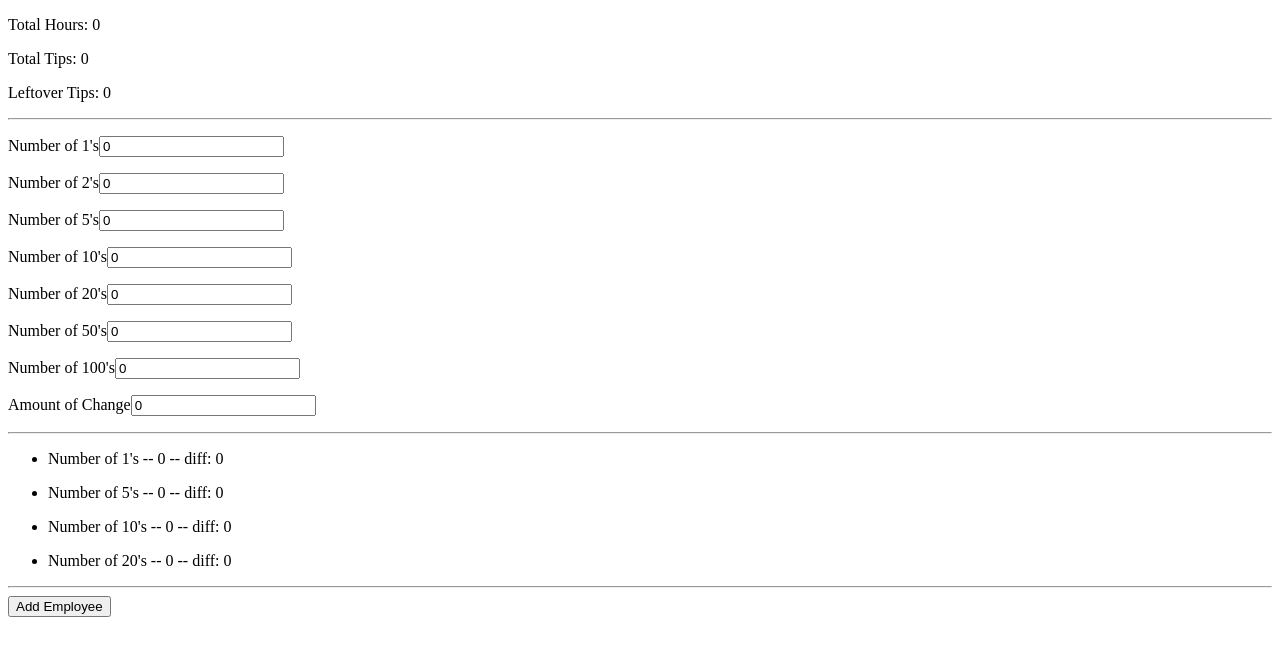
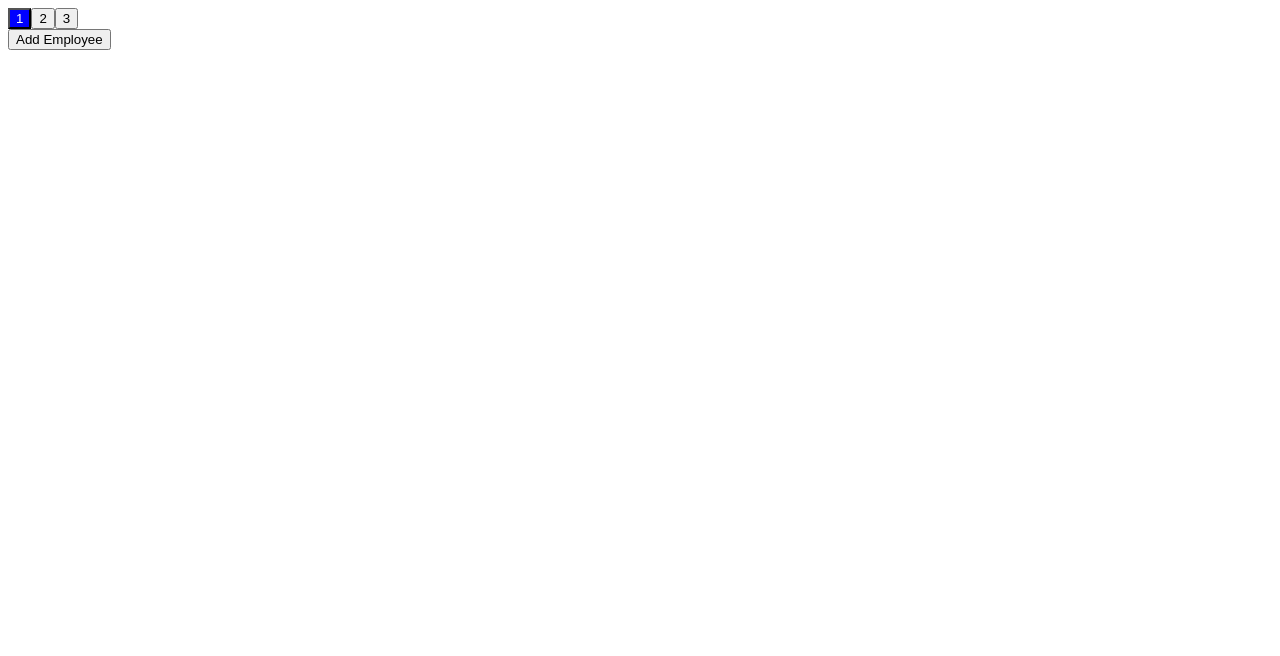
Before and after one commit to AlyxMoon/Simple-Tip-Distribution-Calculator, a Vue app: page / in a window 1280 px wide. Shown: the top 656 px of the page. Built offline with nearby package versions, Linux system fonts and the light colour scheme.

Commit message:
Break app into "pages"

```diff
--- a/src/App.vue
+++ b/src/App.vue
@@ -1,30 +1,18 @@
 <template>
   <div id="app">
-    <p>
-      Total Hours: {{ totalHours }}
-    </p>
-    <p>
-      Total Tips: {{ totalTips }}
-    </p>
-    <p>
-      Leftover Tips: {{ leftovers }}
-    </p>
-    <hr />
-    <p v-for="(bill, index) in bills" :key="`bill-${index}`">
-      <label for="bill">Number of {{ bill.type }}'s</label>
-      <input type="number" min="0" name="bill" v-model="bill.count" />
-    </p>
-    <p>
-      <label for="change">Amount of Change</label>
-      <input type="number" min="0" step="0.01" name="change" v-model.number="change" />
-    </p>
-    <hr />
-    <ul v-for="(data, type) in neededBills" :key="`neededBill-${type}`">
-      <li>
-        Number of {{ type }}'s -- {{ data.count }} -- diff: {{ data.diff}}
+    <ul class="page-navigation">
+      <li class="navigation-item" :class="{ active: page === 0 }">
+        <button @click="changePage(0)">1</button>
+      </li>
+      <li class="navigation-item" :class="{ active: page === 1 }">
+        <button @click="changePage(1)">2</button>
+      </li>
+      <li class="navigation-item" :class="{ active: page === 2 }">
+        <button @click="changePage(2)">3</button>
       </li>
     </ul>
-    <hr />
+
+    <div v-if="page === 0">
       <template v-for="(employee, index) in employees" >
         <p :key="`employee-info-${index}`">
           <label for="name">Employee: </label>
@@ -45,6 +33,35 @@
         </ul>
       </template>
       <button @click.prevent="addEmployee">Add Employee</button>
+    </div>
+
+    <div v-if="page === 1">
+      <p v-for="(bill, index) in bills" :key="`bill-${index}`">
+        <label for="bill">Number of {{ bill.type }}'s</label>
+        <input type="number" min="0" name="bill" v-model="bill.count" />
+      </p>
+      <p>
+        <label for="change">Amount of Change</label>
+        <input type="number" min="0" step="0.01" name="change" v-model.number="change" />
+      </p>
+    </div>
+
+    <div v-if="page === 2">
+      <p>
+        Total Hours: {{ totalHours }}
+      </p>
+      <p>
+        Total Tips: {{ totalTips }}
+      </p>
+      <p>
+        Leftover Tips: {{ leftovers }}
+      </p>
+      <ul v-for="(data, type) in neededBills" :key="`neededBill-${type}`">
+        <li>
+          Number of {{ type }}'s -- {{ data.count }} -- diff: {{ data.diff}}
+        </li>
+      </ul>
+    </div>
   </div>
 </template>
 
@@ -85,7 +102,8 @@ export default {
       },
       change: 0,
       totalTips: 0,
-      totalHours: 0
+      totalHours: 0,
+      page: 0
     }
   },
 
@@ -202,6 +220,10 @@ export default {
           }
         })
       })
+    },
+
+    changePage (newPage) {
+      this.page = newPage
     }
   },
 
@@ -224,4 +246,19 @@ export default {
   user-select: none;
 }
 
+.page-navigation {
+  list-style: none;
+  margin: 0;
+  padding: 0;
+}
+
+.navigation-item {
+  display: inline-block;
+}
+
+.navigation-item.active button {
+  background-color: blue;
+  color: white;
+}
+
 </style>
```
Lines whose indentation alone changed are shown as unchanged.
